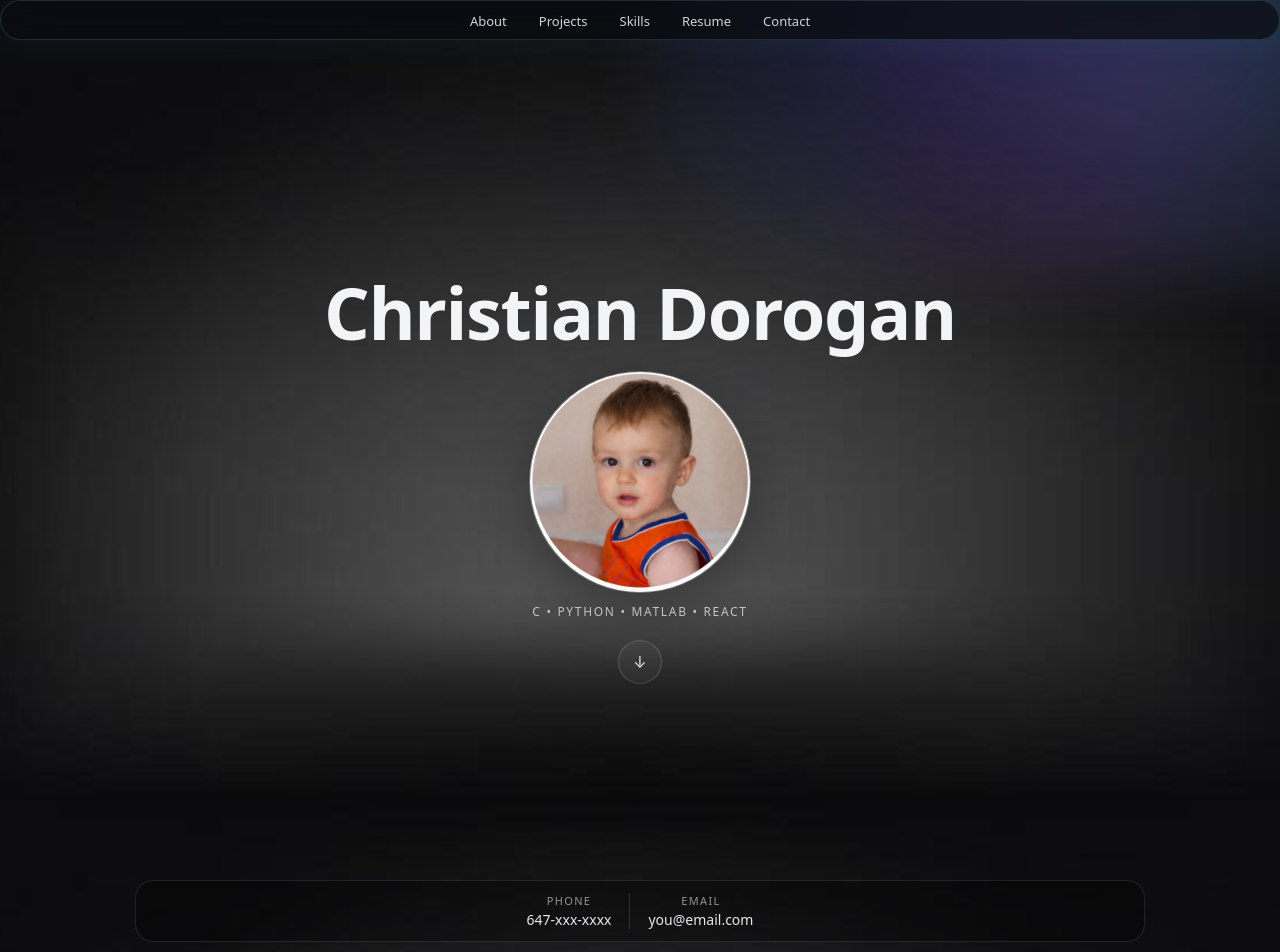
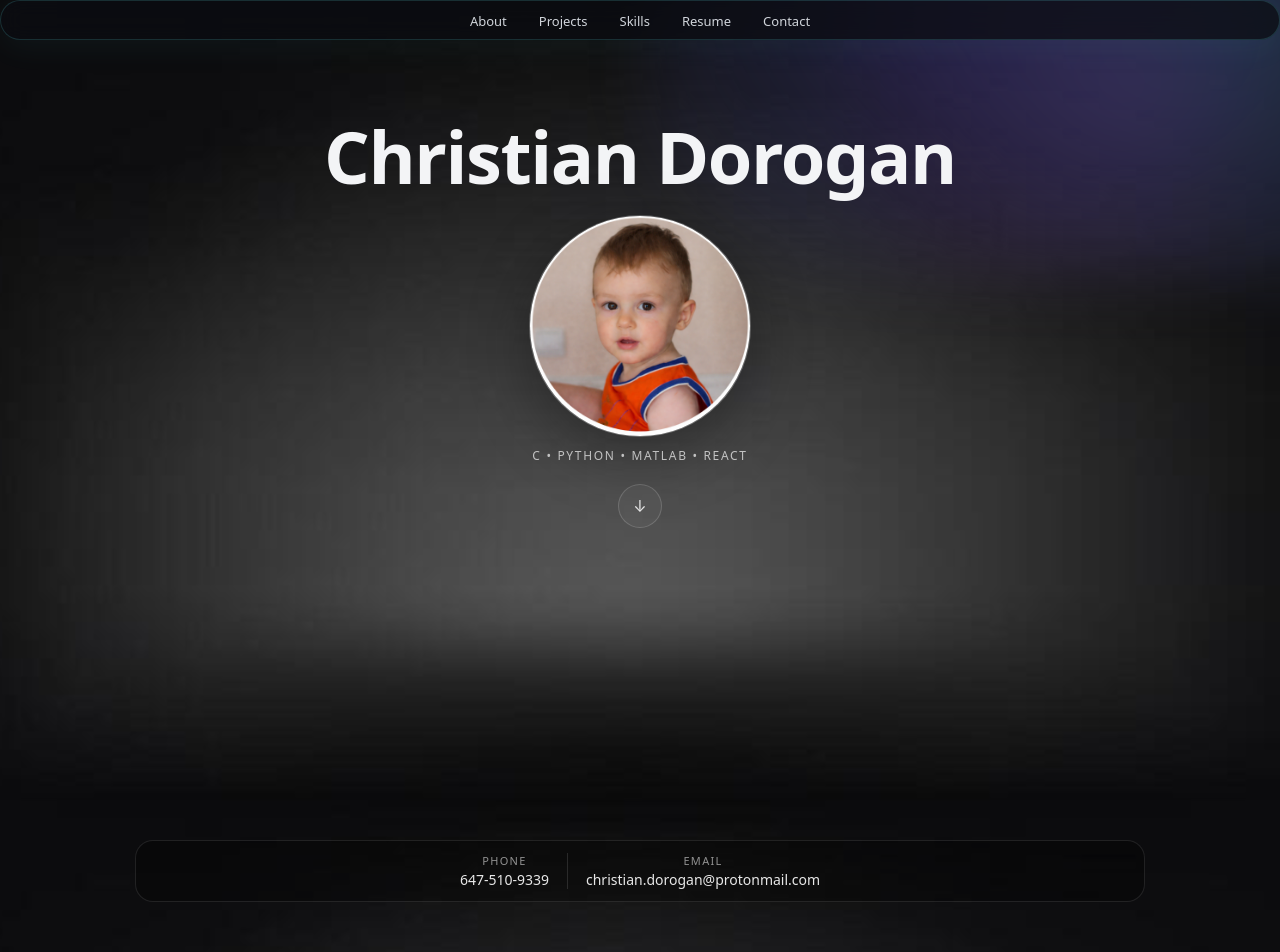
Before and after one commit to ChristianDorogan/portfolio, a React (Vite) app: page / in a window 1280 px wide. Shown: the top 952 px of the page. Built offline with nearby package versions, Linux system fonts and the light colour scheme.

Commit message:
Update contact info and hero section alignment

```diff
--- a/src/App.css
+++ b/src/App.css
@@ -246,7 +246,8 @@
 }
 
 .heroPage {
-  padding-top: 60px;
+  align-items: flex-start;
+  padding-top: 80px;
 }
 
 /* Contact Section - Shaped at Bottom */
@@ -376,11 +377,6 @@
 }
 
 /* HERO layout */
-.heroPage {
-  padding: 40px 18px 80px;
-  padding-top: 40px;
-}
-
 .heroCenter {
   display: flex;
   flex-direction: column;
--- a/src/App.jsx
+++ b/src/App.jsx
@@ -3,8 +3,9 @@
 import Navbar from "./Navbar";
 import me from "./assets/me.png";
 
-const phone = "647-xxx-xxxx";
-const email = "you@email.com";
+const phone = "647-510-9339";
+const email = "christian.dorogan@protonmail.com";
+const linkedin = "https://www.linkedin.com/in/christian-dorogan-136a24329/";
 
 const projects = [
   {
@@ -198,6 +199,8 @@
           Email: <a href={`mailto:${email}`}>{email}</a>
           <span className="contactSeparator">•</span>
           Phone: <a href={`tel:${phone.replace(/[^0-9+]/g, "")}`}>{phone}</a>
+          <span className="contactSeparator">•</span>
+          LinkedIn: <a href={linkedin} target="_blank" rel="noopener noreferrer">View Profile</a>
         </p>
       </PageSection>
 
```
